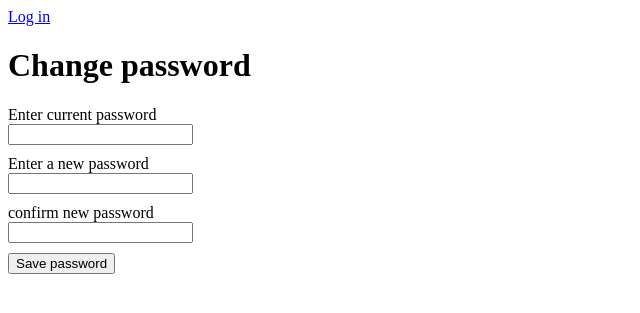
After one commit to nzejoe/rico-hotel-project, a Django app: page /account/password_change/ in a window 1280 px wide. The commit adds this page. Shown: the top 313 px of the page, without its empty margins (0-640 px from the left). Run offline with Django 3.2, Linux system fonts and the light colour scheme.

Commit message:
password change now working

```diff
--- a/accounts/urls.py
+++ b/accounts/urls.py
@@ -13,4 +13,5 @@ urlpatterns = [
     path('password_reset_confirm/<uidb64>/<token>/', views.password_reset_confirm, name='password_reset_confirm'),
     path('password_reset_complete/', views.password_reset_complete, name='password_reset_complete'),
     path('password_reset_done/', views.password_reset_done, name='password_reset_done'),
+    path('password_change/', views.password_change, name='password_change'),
 ]
--- a/accounts/views.py
+++ b/accounts/views.py
@@ -215,3 +215,27 @@ def password_reset_complete(request):
             return redirect('password_reset_complete')
 
     return render(request, 'account/password_reset_complete.html')
+
+
+
+def password_change(request):
+    if request.method == 'POST':
+        user = Account.objects.get(id=request.user.id)
+        current_password = request.POST.get('current_password')
+        new_password = request.POST.get('new_password')
+        new_password2 = request.POST.get('new_password2')
+
+        # check if the current password entered is correct
+        if user.check_password(current_password):
+            if new_password == new_password2:
+                user.set_password(new_password)
+                user.save()
+                messages.success(request, 'Your password was changed successfully!')
+                logout(request)
+                return redirect('login')
+            else:
+                messages.error(request, 'The two new password did not match!')
+        else:
+            messages.error(request, 'The current password is incorrect!')
+
+    return render(request, 'account/password_change.html')
--- /dev/null
+++ b/templates/account/password_change.html
@@ -0,0 +1,26 @@
+{% extends 'base.html' %}
+
+{% block title %}Account register{% endblock title %}
+
+{% block content %}
+    <div>
+        <h1>Change password</h1>
+        <form action="{% url 'password_change' %}" method="post">
+            {% include 'include/messages.html' %}
+            {% csrf_token %}
+            <div>
+                <label for="current_password">Enter current password</label>
+                <input type="password" name="current_password" id="current_password" required>
+            </div>
+            <div>
+                <label for="new_password">Enter a new password</label>
+                <input type="password" name="new_password" id="new_password" required>
+            </div>
+            <div>
+                <label for="new_password2">confirm new password</label>
+                <input type="password" name="new_password2" id="new_password2" required>
+            </div>
+            <button type="submit">Save password</button>
+        </form>
+    </div>
+{% endblock content %}
--- a/templates/base.html
+++ b/templates/base.html
@@ -5,6 +5,14 @@
     <meta http-equiv="X-UA-Compatible" content="IE=edge">
     <meta name="viewport" content="width=device-width, initial-scale=1.0">
     <title>{% block title %}Rico Palace Hotel{% endblock title %}</title>
+    <style>
+        label, input{
+            display: block
+        }
+        input{
+            margin-bottom: 10px
+        }
+    </style>
 </head>
 <body>
     <header>
@@ -12,6 +20,7 @@
             {% if user.is_authenticated %}
                 <span> Welcome, {{ user.customer.first_name}}!</span>
                 <a href="{% url 'my_bookings' %}">My bookings</a>
+                <a href="{% url 'password_change' %}">Change password</a>
                 <a href="{% url 'logout' %}">Log out</a>
             {% else %}
                 <a href="{% url 'login' %}">Log in</a>
```
